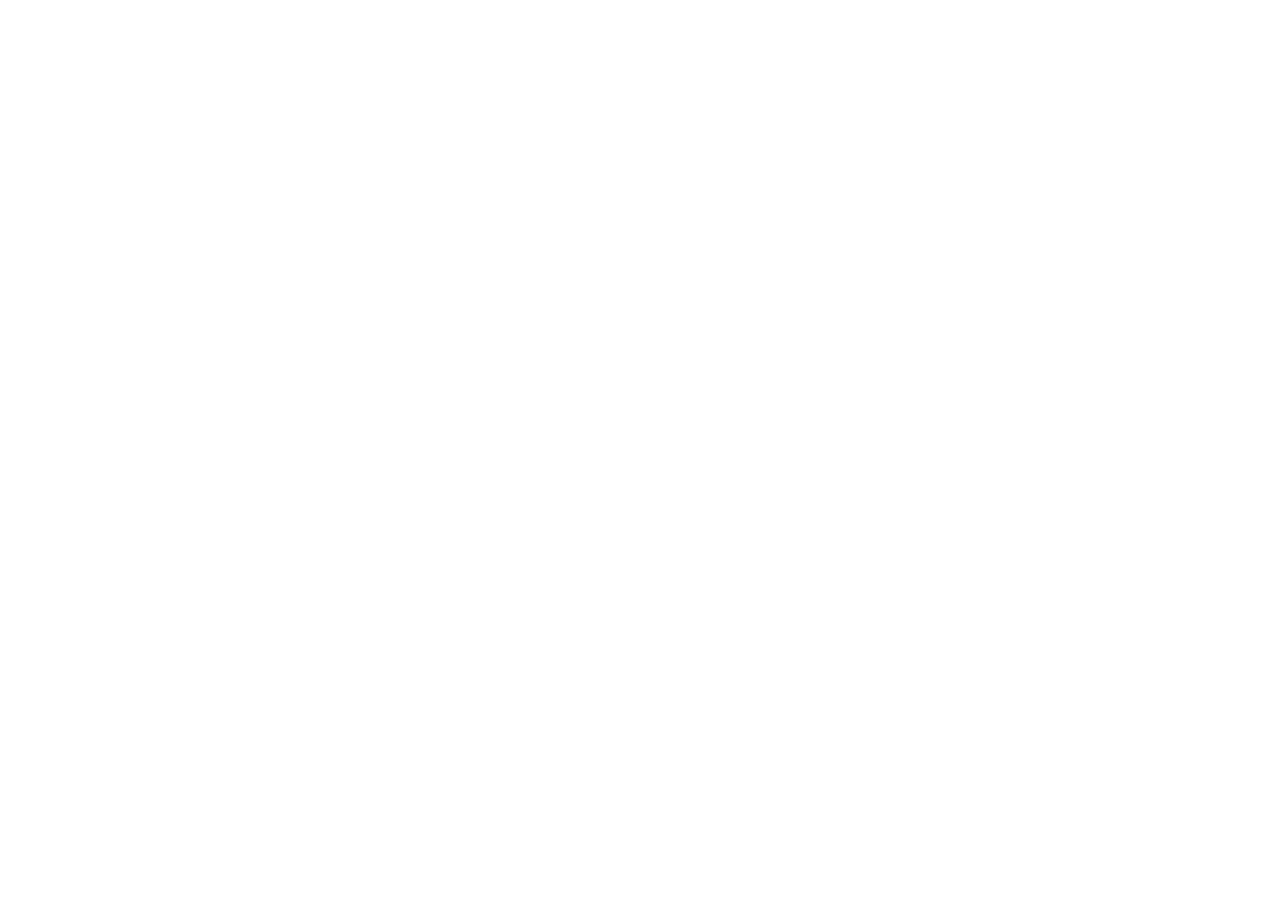
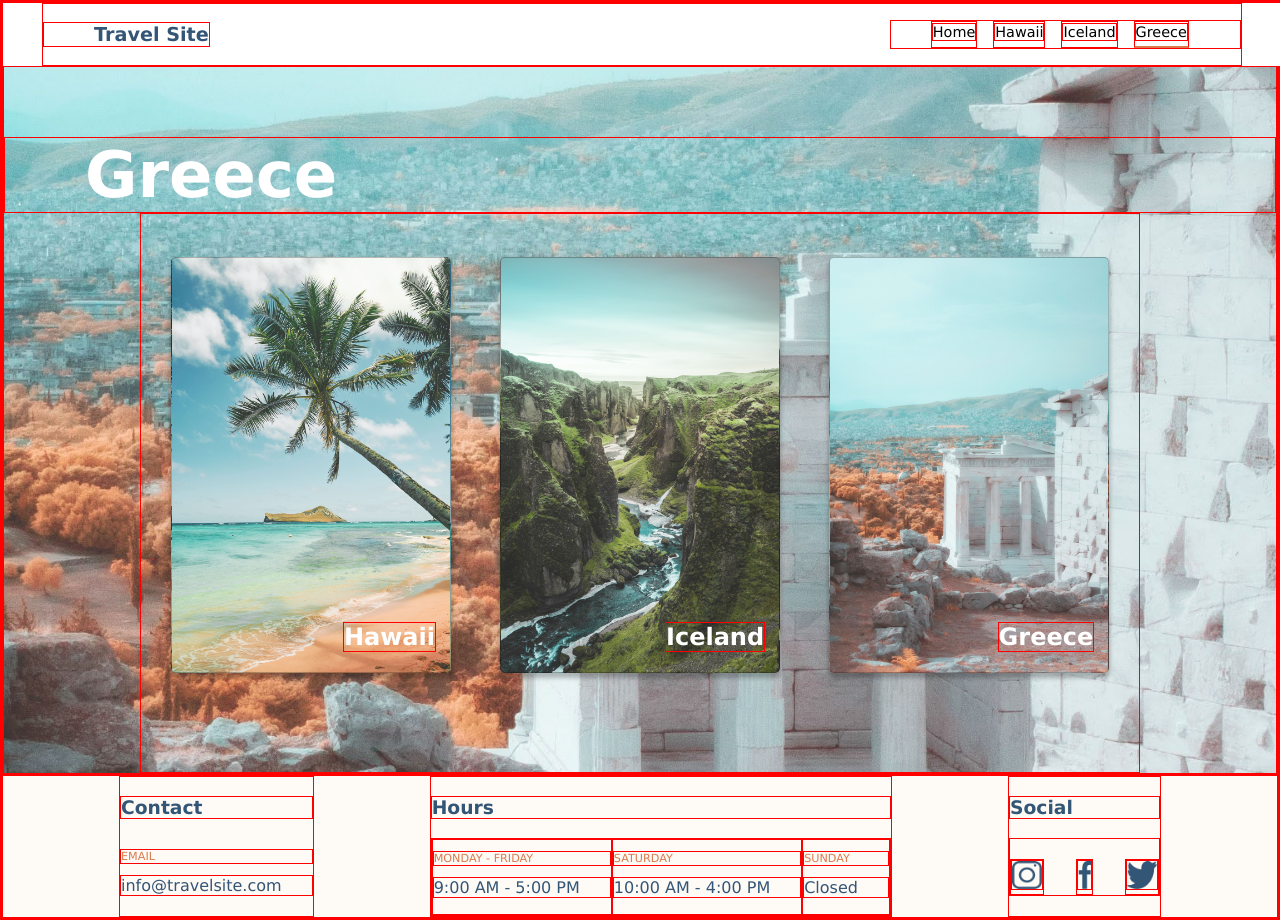
Before and after one commit to tatianapriv/tatiana-privezentseva-travelsite, a plain HTML site: page pages/greece.html in a window 1280 px wide. Before the commit the page ends 800 px from the top, so only its background shows below. Drawn offline with Linux system fonts and the light colour scheme.

Commit message:
Start working on greece.html and destinations.css

```diff
--- a/css/destinations.css
+++ b/css/destinations.css
@@ -0,0 +1,58 @@
+* {
+  border: 1px red solid;
+}
+.greece__info {
+  padding-top: 5rem;
+  background-image: url(../assets/Images/greece.jpg);
+  background-position: center;
+  background-size: cover;
+}
+
+.greece__title {
+  font-size: 4rem;
+  padding-left: 5rem;
+  color: #fff;
+  margin-bottom: 0;
+}
+
+.schedule {
+  display: flex;
+  flex-direction: row;
+  justify-content: space-evenly;
+  align-items: center;
+  padding-bottom: 5rem;
+  max-width: 1000px;
+  padding-top: 1.5rem;
+  margin: 0 auto;
+}
+
+.box {
+  display: flex;
+  align-items: flex-end;
+  justify-content: flex-end;
+  background-position: center;
+  background-size: cover;
+  width: 280px;
+  height: 26rem;
+  border: 1px solid rgba(0, 0, 0, 0.25);
+  border-radius: 5px;
+  box-shadow: 0 4px 4px 1px rgba(0, 0, 0, 0.25);
+  margin: 1.2rem;
+}
+
+.box--hawaii {
+  background-image: url(../assets/Images/hawaii.jpg);
+}
+
+.box--iceland {
+  background-image: url(../assets/Images/iceland.jpg);
+}
+
+.box--greece {
+  background-image: url(../assets/Images/greece.jpg);
+}
+
+.destination__name {
+  color: #fff;
+  margin-right: 5%;
+}
--- a/css/global.css
+++ b/css/global.css
@@ -0,0 +1,105 @@
+* {
+  box-sizing: border-box;
+}
+
+body {
+  font-family: Verdana, Geneva, Tahoma, sans-serif;
+  color: #335576;
+  margin: 0;
+}
+
+a {
+  text-decoration: none;
+}
+
+.nav {
+  background-color: #ffffff;
+  position: fixed;
+  width: 100vw;
+  margin: 0 auto;
+}
+
+.nav__wrapper {
+  display: flex;
+  flex-direction: row;
+  align-items: center;
+  margin: 0 auto;
+  justify-content: space-between;
+  max-width: 1200px;
+}
+
+.nav__pages-list {
+  list-style: none;
+  display: flex;
+  padding-right: 2.2rem;
+}
+
+.nav__pages-list-item {
+  margin-right: 1rem;
+  padding-bottom: 0.3rem;
+}
+
+.nav__pages-link-item--highlight {
+  border-bottom: #db7a4e 2px solid;
+}
+
+.nav__pages-link {
+  font-size: 0.9rem;
+  color: black;
+}
+
+.site__title {
+  font-size: 1.2rem;
+  padding-left: 50px;
+}
+
+.footer {
+  background-color: #fefaf5;
+  display: flex;
+  flex-direction: row;
+  justify-content: space-evenly;
+}
+
+.box__contact {
+  display: flex;
+  flex-direction: column;
+}
+
+.box__times {
+  display: flex;
+}
+
+.box__times-weekdays,
+.box__times-saturday,
+.box__times-sunday {
+  display: flex;
+  flex-direction: column;
+}
+
+.box__logos {
+  display: flex;
+  flex-direction: row;
+  justify-content: space-between;
+  gap: 2rem;
+  padding-top: 20px;
+}
+
+.logos {
+  width: 32px;
+  height: 30px;
+}
+
+.logos-facebook {
+  width: 15px;
+}
+
+.info__item1 {
+  color: #db7a4e;
+  font-size: 0.7rem;
+  text-transform: uppercase;
+}
+
+.info__item2 {
+  margin-top: 0;
+  padding-right: 30px;
+}
--- a/css/main.css
+++ b/css/main.css
@@ -1,57 +1,4 @@
-* {
-  box-sizing: border-box;
-}
 
-body {
-  font-family: Verdana, Geneva, Tahoma, sans-serif;
-  color: #335576;
-  margin: 0;
-}
-
-a {
-  text-decoration: none;
-}
-
-.nav {
-  background-color: #ffffff;
-  position: fixed;
-  width: 100vw;
-  margin: 0 auto;
-}
-
-.nav__wrapper {
-  display: flex;
-  flex-direction: row;
-  align-items: center;
-  margin: 0 auto;
-  justify-content: space-between;
-  max-width: 1200px;
-}
-
-.nav__pages-list {
-  list-style: none;
-  display: flex;
-  padding-right: 2.2rem;
-}
-
-.nav__pages-list-item {
-  margin-right: 1rem;
-  padding-bottom: 0.3rem;
-}
-
-.nav__pages-link-item--highlight {
-  border-bottom: #db7a4e 2px solid;
-}
-
-.nav__pages-link {
-  font-size: 0.9rem;
-  color: black;
-}
-
-.site__title {
-  font-size: 1.2rem;
-  padding-left: 50px;
-}
 
 .hero {
   background-color: #fefaf5;
@@ -147,54 +94,3 @@
   color: #fff;
   margin-right: 5%;
 }
-
-.footer {
-  background-color: #fefaf5;
-  display: flex;
-  flex-direction: row;
-  justify-content: space-evenly;
-}
-
-.box__contact {
-  display: flex;
-  flex-direction: column;
-}
-
-.box__times {
-  display: flex;
-}
-
-.box__times-weekdays,
-.box__times-saturday,
-.box__times-sunday {
-  display: flex;
-  flex-direction: column;
-}
-
-.box__logos {
-  display: flex;
-  flex-direction: row;
-  justify-content: space-between;
-  gap: 2rem;
-  padding-top: 20px;
-}
-
-.logos {
-  width: 32px;
-  height: 30px;
-}
-
-.logos-facebook {
-  width: 15px;
-}
-
-.info__item1 {
-  color: #db7a4e;
-  font-size: 0.7rem;
-  text-transform: uppercase;
-}
-
-.info__item2 {
-  margin-top: 0;
-  padding-right: 30px;
-}
--- a/pages/greece.html
+++ b/pages/greece.html
@@ -0,0 +1,104 @@
+<!DOCTYPE html>
+<html lang="en">
+<head>
+    <meta charset="UTF-8">
+    <meta http-equiv="X-UA-Compatible" content="IE=edge">
+    <meta name="viewport" content="width=device-width, initial-scale=1.0">
+    <link rel="stylesheet" href="../css/destinations.css">
+    <link rel="stylesheet" href="../css/global.css">
+    <title>Greece</title>
+</head>
+<body>
+    <header class="nav">
+        <nav class="nav__wrapper">
+          <h1 class="site__title">Travel Site</h1>
+          <ul class="nav__pages-list">
+            <li class="nav__pages-list-item">
+              <a class="nav__pages-link" href="./index.html">Home</a>
+            </li>
+            <li class="nav__pages-list-item">
+              <a class="nav__pages-link" href="./pages/hawaii.html">Hawaii</a>
+            </li>
+            <li class="nav__pages-list-item">
+              <a class="nav__pages-link" href="./pages/iceland.html">Iceland</a>
+            </li>
+            <li class="nav__pages-list-item nav__pages-link-item--highlight">
+              <a class="nav__pages-link" href="./pages/greece.html">Greece</a>
+            </li>
+          </ul>
+        </nav>
+      </header>
+
+      <main>
+        <section class="greece__info">
+            <h2 class="greece__title wrapper-large">Greece</h2>
+        <div class="schedule wrapper-small">
+          <a class="box box--hawaii" href="./pages/hawaii.html">
+            <h2 class="destination__name">Hawaii</h2>
+          </a>
+          <a class="box box--iceland" href="./pages/iceland.html">
+            <h2 class="destination__name">Iceland</h2>
+          </a>
+          <a class="box box--greece" href="./pages/greece.html">
+            <h2 class="destination__name">Greece</h2>
+          </a>
+        </div>
+        </section>
+      </main>
+
+
+      <footer class="footer">
+        <div class="box__contact">
+          <h3 class="info">Contact</h3>
+          <p class="info__item1">Email</p>
+          <p class="info__item2">info@travelsite.com</p>
+        </div>
+        <div class="box__hours">
+          <h3 class="info">Hours</h3>
+          <div class="box__times">
+            <div class="box__times-weekdays">
+              <p class="info__item1">Monday - Friday</p>
+              <p class="info__item2">9:00 AM - 5:00 PM</p>
+            </div>
+            <div class="box__times-saturday">
+              <p class="info__item1">Saturday</p>
+              <p class="info__item2">10:00 AM - 4:00 PM</p>
+            </div>
+            <div class="box__times-sunday">
+              <p class="info__item1">Sunday</p>
+              <p class="info__item2">Closed</p>
+            </div>
+          </div>
+        </div>
+
+        <div class="box__social">
+          <h3 class="info">Social</h3>
+          <div class="box__logos">
+            <a href="https://www.instagram.com"
+              ><img
+                class="logos"
+                src="../assets/Icons/icon-instagram.png"
+                alt="instagram"
+            /></a>
+
+            <a href="https://www.facebook.com">
+              <img
+                class="logos logos-facebook"
+                src="../assets/Icons/icon-facebook.png"
+                alt="facebook"
+              />
+            </a>
+
+            <a href="https://www.twitter.com">
+              <img
+                class="logos"
+                src="../assets/Icons/icon-twitter.png"
+                alt="twitter"
+              />
+            </a>
+          </div>
+        </div>
+      </footer>
+
+</body>
+</html>
```
Also changed, not shown: index.html (+1 -1 lines).
